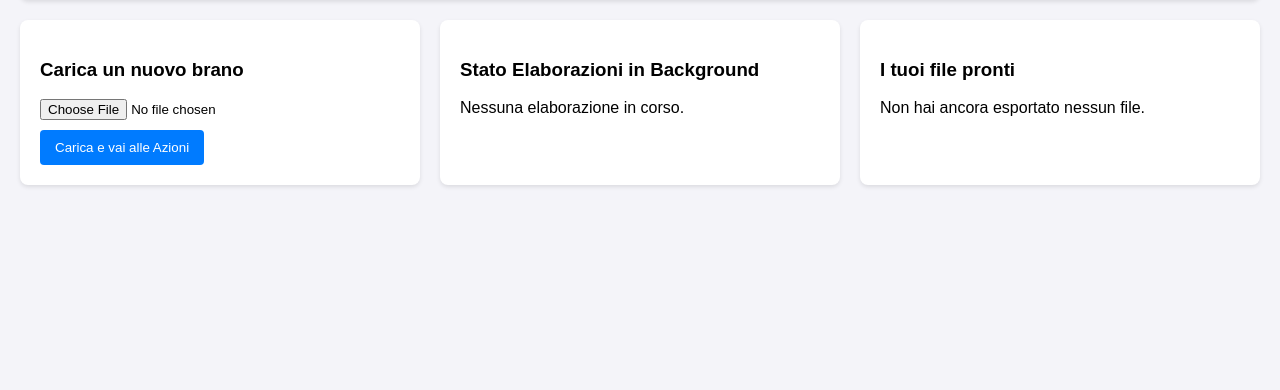
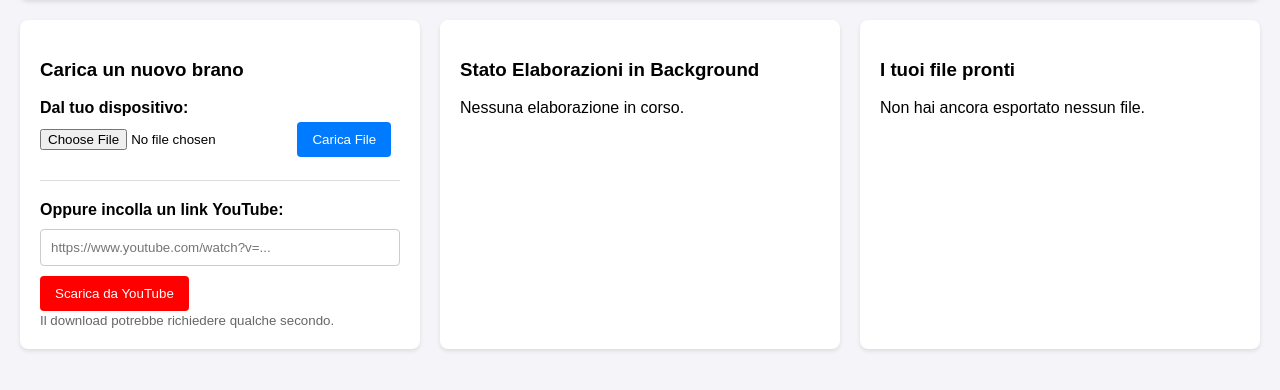
Before and after one commit to Samuobe/Felipe, a Flask app: page / in a window 1280 px wide. Shown: the part 118-508 px from the top of the page. Run offline with Flask 3, Linux system fonts and the light colour scheme; the visitor is signed in with stand-in values (Sample User, id 1).

Commit message:
Added youtube downloads

```diff
--- a/main.py
+++ b/main.py
@@ -6,6 +6,7 @@ import time
 import zipfile
 from flask import Flask, request, redirect, url_for, render_template, send_file, session, flash, send_from_directory
 from werkzeug.utils import secure_filename
+import yt_dlp
 
 app = Flask(__name__)
 app.secret_key = 'super_secret_session_key_for_separate_music' # Necessario per usare session
@@ -78,13 +79,59 @@ def index():
     user_output_dir = get_user_dir(OUTPUT_FOLDER, username)
 
     if request.method == 'POST':
-        if 'file' not in request.files:
-            return redirect(request.url)
-        file = request.files['file']
-        if file and allowed_file(file.filename):
-            filename = secure_filename(file.filename)
-            file.save(os.path.join(user_upload_dir, filename))
-            return redirect(url_for('chose_actions', name=filename))
+               # 1. Caso A: L'utente ha incollato un link di YouTube
+        youtube_url = request.form.get('youtube_url')
+        if youtube_url and youtube_url.strip():
+            try:
+                # Impostazioni per scaricare l'audio
+                ydl_opts = {
+                    'format': 'bestaudio/best',
+                    'postprocessors': [{
+                        'key': 'FFmpegExtractAudio',
+                        'preferredcodec': 'mp3',
+                        'preferredquality': '192',
+                    }],
+                    # Usiamo l'ID del video come nome iniziale per evitare crash con emoji/caratteri strani
+                    'outtmpl': os.path.join(user_upload_dir, '%(id)s.%(ext)s'),
+                    'restrictfilenames': True,
+                    'noplaylist': True,
+                }
+
+                with yt_dlp.YoutubeDL(ydl_opts) as ydl:
+                    # Estrae le info e scarica
+                    info_dict = ydl.extract_info(youtube_url, download=True)
+
+                    # Genera un nome file sicuro basato sul titolo per la nostra app
+                    video_title = info_dict.get('title', info_dict.get('id', 'youtube_audio'))
+                    safe_title = secure_filename(video_title)
+                    if not safe_title:
+                        safe_title = info_dict.get('id', 'youtube_audio')
+
+                    # Rinomina il file scaricato (ID.mp3) con il titolo pulito (Titolo.mp3)
+                    downloaded_file = os.path.join(user_upload_dir, f"{info_dict['id']}.mp3")
+                    final_filename = f"{safe_title}.mp3"
+                    final_path = os.path.join(user_upload_dir, final_filename)
+
+                    # Se esiste già un file con quel nome, lo sovrascrive
+                    if os.path.exists(final_path):
+                        os.remove(final_path)
+                    os.rename(downloaded_file, final_path)
+
+                return redirect(url_for('chose_actions', name=final_filename))
+
+            except Exception as e:
+                # ORA STAMPIAMO L'ERRORE ESATTO per capire cosa non va!
+                print(f"Errore YouTube: {e}")
+                flash(f"Errore YouTube: {str(e)}")
+                return redirect(request.url)
+
+        # 2. Caso B: L'utente ha caricato un file normalmente
+        elif 'file' in request.files:
+            file = request.files['file']
+            if file and allowed_file(file.filename):
+                filename = secure_filename(file.filename)
+                file.save(os.path.join(user_upload_dir, filename))
+                return redirect(url_for('chose_actions', name=filename))
 
     # Prepariamo i file da mostrare accoppiando ZIP e Audio Ricomposto
     files_data = []
@@ -92,7 +139,7 @@ def index():
 
     for f in all_files:
         if f.endswith('.zip'):
-            base_name = f[:-4] # Rimuove '.zip' per ottenere il nome base
+            base_name = f[:-4]
             recomposed_name = f"{base_name}_recomposed.mp3"
             has_recomposed = recomposed_name in all_files
 
@@ -222,9 +269,11 @@ def delete_file(base_name):
     if 'username' not in session:
         return redirect(url_for('login'))
 
-    user_output_dir = get_user_dir(OUTPUT_FOLDER, session['username'])
+    username = session['username']
+    user_output_dir = get_user_dir(OUTPUT_FOLDER, username)
+    user_upload_dir = get_user_dir(UPLOAD_FOLDER, username)
 
-    # Percorsi dei file da eliminare
+    # Percorsi dei file di output da eliminare
     zip_path = os.path.join(user_output_dir, f"{base_name}.zip")
     recomposed_path = os.path.join(user_output_dir, f"{base_name}_recomposed.mp3")
 
@@ -238,12 +287,119 @@ def delete_file(base_name):
         os.remove(recomposed_path)
         deleted = True
 
+    # Cerchiamo di dedurre il nome del file originale per eliminarlo dagli uploads.
+    # Il base_name è tipicamente nel formato "nomefile_azione" (es. brano_no_vocals).
+    # Risaliamo al nome rimuovendo l'azione alla fine:
+    for action in ["no_vocals", "no_bass", "no_drums"]:
+        if f"_{action}" in base_name:
+            # Ricostruisce il nome del file base senza il suffisso dell'azione e senza eventuali _1, _2
+            original_base = base_name.split(f"_{action}")[0]
+
+            # Cerca se esiste un file con questo nome in formato .mp3 o .wav
+            for ext in ALLOWED_EXTENSIONS:
+                original_upload_path = os.path.join(user_upload_dir, f"{original_base}.{ext}")
+                if os.path.exists(original_upload_path):
+                    os.remove(original_upload_path)
+            break
+
+    # Pulizia del task_status per rimuoverlo anche dallo storico in background
+    keys_to_delete = []
+    for task_id, task_info in tasks_status.items():
+        if task_info['user'] == username and base_name.startswith(task_info['file'].rsplit('.', 1)[0]):
+            keys_to_delete.append(task_id)
+
+    for k in keys_to_delete:
+        del tasks_status[k]
+
     if deleted:
-        flash(f'Esportazione "{base_name}" eliminata con successo.')
+        flash(f'Esportazione "{base_name}" e relativi file originali eliminati con successo.')
     else:
         flash(f'Impossibile trovare l\'esportazione "{base_name}".')
 
     return redirect(url_for('index'))
 
+# --- ROTTE DEDICATE PER APP INVENTOR ---
+
+@app.route('/app_login')
+def app_login():
+    # Recupera le credenziali dall'URL
+    username = request.args.get('u')
+    password = request.args.get('p')
+
+    if username and password and os.path.exists(USERS_FILE):
+        with open(USERS_FILE, 'r') as f:
+            for line in f:
+                if not line.strip(): continue
+                u, p = line.strip().split(',')
+                if u == username and p == password:
+                    # Credenziali corrette: crea la sessione e vai alla home
+                    session['username'] = username
+                    return redirect(url_for('index'))
+
+    # Se fallisce, lo manda alla pagina di errore dedicata
+    return redirect(url_for('app_login_error'))
+
+
+@app.route('/app_login_error')
+def app_login_error():
+    # Pagina di errore che avvisa l'utente e lo riporta al vero login del sito
+    return """
+    <html>
+        <head>
+            <meta name="viewport" content="width=device-width, initial-scale=1.0">
+            <style>
+                body { font-family: Arial, sans-serif; background-color: #f4f4f9; display: flex; justify-content: center; align-items: center; height: 100vh; margin: 0; text-align: center; }
+                .card { background: white; padding: 30px; border-radius: 8px; box-shadow: 0 2px 4px rgba(0,0,0,0.1); }
+                h2 { color: #dc3545; margin-top: 0; }
+                a { display: inline-block; margin-top: 15px; background-color: #007bff; color: white; padding: 10px 20px; text-decoration: none; border-radius: 4px; }
+                a:hover { background-color: #0056b3; }
+            </style>
+        </head>
+        <body>
+            <div class="card">
+                <h2>Errore di Accesso</h2>
+                <p>Credenziali non valide o account inesistente.</p>
+                <a href="/login">Vai al Login del sito</a>
+            </div>
+        </body>
+    </html>
+    """
+
+
+@app.route('/app_register')
+def app_register():
+    # Recupera le credenziali dall'URL per la registrazione
+    username = request.args.get('u')
+    password = request.args.get('p')
+
+    if not username or not password:
+        return "Errore: nome utente o password mancanti nell'URL.", 400
+
+    # Controlla se l'utente esiste già
+    if os.path.exists(USERS_FILE):
+        with open(USERS_FILE, 'r') as f:
+            for line in f:
+                if not line.strip(): continue
+                u, _ = line.strip().split(',')
+                if u == username:
+                    return """
+                    <html>
+                        <body style="font-family: Arial, sans-serif; text-align: center; padding: 50px;">
+                            <h2 style="color: #dc3545;">Errore</h2>
+                            <p>Questo nome utente è già in uso.</p>
+                            <a href="/register" style="display: inline-block; padding: 10px 20px; background: #007bff; color: white; text-decoration: none; border-radius: 4px;">Torna alla Registrazione</a>
+                        </body>
+                    </html>
+                    """
+
+    # Se l'utente non esiste, lo registra
+    with open(USERS_FILE, 'a') as f:
+        f.write(f"{username},{password}\n")
+
+    # Lo logga automaticamente e lo manda alla home
+    session['username'] = username
+    flash('Registrazione da App completata con successo!')
+    return redirect(url_for('index'))
+
 if __name__ == '__main__':
     app.run(debug=True, host="0.0.0.0", port=5764)
--- a/templates/index.html
+++ b/templates/index.html
@@ -50,10 +50,23 @@
         <!-- SEZIONE UPLOAD -->
         <div class="card">
             <h3>Carica un nuovo brano</h3>
+
+            <!-- Form 1: Caricamento File Tradizionale -->
             <form action="{{ url_for('index') }}" method="POST" enctype="multipart/form-data">
-                <input type="file" name="file" accept=".mp3,.wav" required>
-                <br>
-                <button type="submit">Carica e vai alle Azioni</button>
+                <label style="font-weight: bold;">Dal tuo dispositivo:</label><br>
+                <input type="file" name="file" accept=".mp3,.wav">
+                <button type="submit" style="margin-top: 5px;">Carica File</button>
+            </form>
+
+            <hr style="margin: 20px 0; border: 0; border-top: 1px solid #ddd;">
+
+            <!-- Form 2: Download da YouTube -->
+            <form action="{{ url_for('index') }}" method="POST">
+                <label style="font-weight: bold;">Oppure incolla un link YouTube:</label><br>
+                <input type="text" name="youtube_url" placeholder="https://www.youtube.com/watch?v=..."
+                       style="width: 100%; padding: 10px; margin: 10px 0; border: 1px solid #ccc; border-radius: 4px; box-sizing: border-box;">
+                <button type="submit" style="background-color: #ff0000;">Scarica da YouTube</button>
+                <br><small style="color: #666;">Il download potrebbe richiedere qualche secondo.</small>
             </form>
         </div>
 
```
Also changed, not shown: 1 other file.
